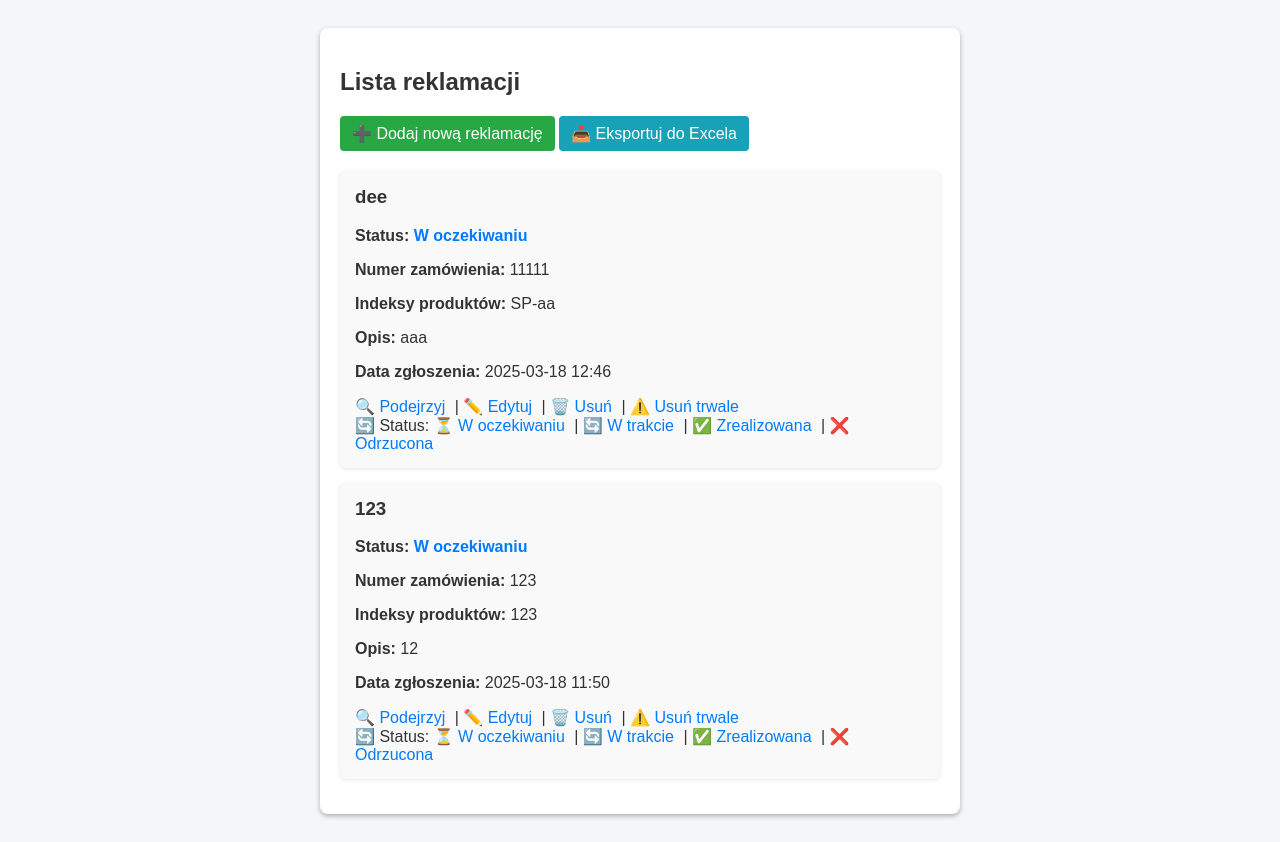
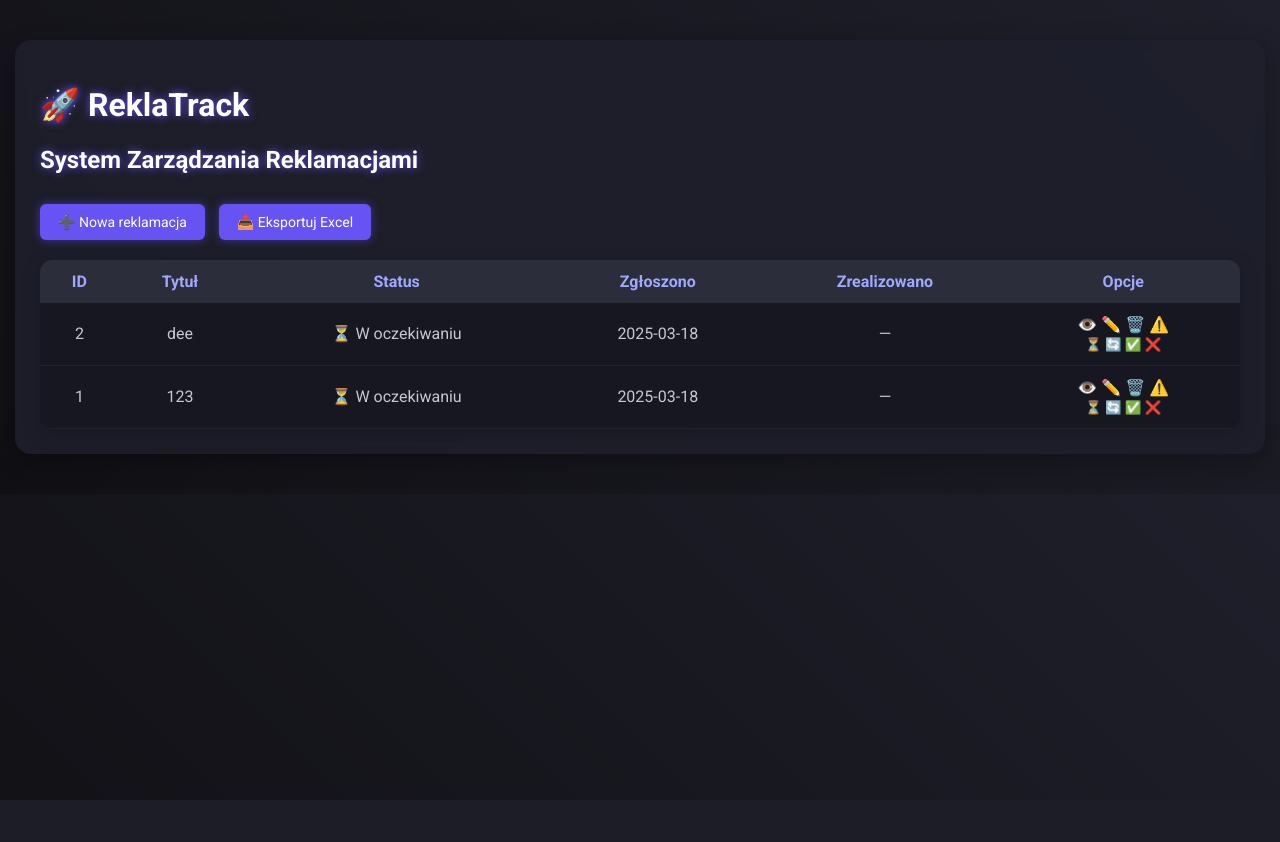
Before and after one commit to Geass/ReklaTrack, a Flask app: page / in a window 1280 px wide. After the commit the page ends 800 px from the top, so only its background shows below. Run offline with Flask 3, Linux system fonts and the light colour scheme; data comes from the database, SQL or seed files in the repository.

Commit message:
Add files via upload
Poprawa wizualna aplikacji - css

```diff
--- a/reklamacje/static/style.css
+++ b/reklamacje/static/style.css
@@ -1,95 +1,162 @@
+@import url('https://fonts.googleapis.com/css2?family=Roboto:wght@400;500;700&display=swap');
+
 body {
-    font-family: Arial, sans-serif;
-    background-color: #f4f7fa;
-    padding: 20px;
-    color: #333;
+    background: linear-gradient(45deg, #101014, #1f1f2b);
+    font-family: 'Roboto', sans-serif;
+    color: #c5c8d1;
+    margin: 0;
+    padding: 0;
 }
 
 .container {
-    background-color: #fff;
-    max-width: 600px;
-    margin: auto;
-    padding: 20px;
-    box-shadow: 0 2px 5px rgba(0,0,0,0.3);
+    max-width: 1200px;
+    margin: 40px auto;
+    padding: 25px;
+    background-color: rgba(30, 32, 44, 0.9);
+    border-radius: 16px;
+    box-shadow: 0 8px 25px rgba(0,0,0,0.3);
+    backdrop-filter: blur(5px);
+    animation: fadeIn 1s ease;
+}
+
+@keyframes fadeIn {
+    from { opacity: 0; transform: scale(0.98); }
+    to { opacity: 1; transform: scale(1); }
+}
+
+h1, h2 {
+    color: #fff;
+    text-shadow: 0 0 8px #6753f4;
+}
+
+table {
+    width: 100%;
+    border-collapse: collapse;
+    overflow: hidden;
+    border-radius: 12px;
+    margin-top: 15px;
+    background-color: rgba(22, 23, 31, 0.85);
+    box-shadow: 0 5px 20px rgba(0,0,0,0.2);
+}
+
+table th {
+    background-color: #2b2d3b;
+    padding: 12px;
+    color: #a1a8ff;
+}
+
+table td {
+    padding: 12px;
+    text-align: center;
+    border-bottom: 1px solid rgba(255,255,255,0.05);
+}
+
+table tbody tr:hover {
+    background-color: rgba(42, 45, 60, 0.6);
+}
+
+a {
+    color: #a1a8ff;
+    text-decoration: none;
+    transition: color 0.3s;
+}
+
+a:hover {
+    color: #6753f4;
+}
+
+.button {
+    padding: 10px 16px;
+    background-color: #6753f4;
+    color: #fff !important;
+    border-radius: 8px;
+    box-shadow: 0 0 10px rgba(103,83,244,0.5);
+    transition: transform 0.3s, box-shadow 0.3s;
+}
+
+.button:hover {
+    transform: translateY(-3px);
+    box-shadow: 0 0 20px rgba(103,83,244,0.7);
+}
+
+::-webkit-scrollbar {
+    width: 6px;
+}
+
+::-webkit-scrollbar-thumb {
+    background-color: #6753f4;
     border-radius: 8px;
 }
 
-input[type=text], textarea {
-    width: 100%;
-    padding: 8px;
-    margin: 5px 0 15px;
-    border: 1px solid #ccc;
-    border-radius: 4px;
+nav {
+    margin-bottom: 20px;
 }
 
-button {
-    padding: 8px 12px;
-    background-color: #007BFF;
-    color: #fff;
+input[type=text],
+input[type=email],
+textarea {
+    background-color: #282a3a;
+    color: #ffffff;
     border: none;
-    border-radius: 4px;
-    cursor: pointer;
+    border-radius: 6px;
+    padding: 10px;
+    margin-bottom: 10px;
+    width: 100%;
+    transition: box-shadow 0.3s;
+    box-shadow: 0 0 4px rgba(0,0,0,0.3);
 }
 
-button:hover {
-    background-color: #0056b3;
+input[type=text]:focus,
+input[type=email]:focus,
+textarea:focus {
+    outline: none;
+    box-shadow: 0 0 8px rgba(103,83,244,0.7);
 }
 
-a {
-    text-decoration: none;
-    color: #007BFF;
-}
-
-a:hover {
-    text-decoration: underline;
-}
-.reklamacja-card {
-    background-color: #f9f9f9;
+button[type=submit], button[type=button] {
+    background-color: #6753f4;
+    color: #ffffff;
     border-radius: 6px;
-    padding: 15px;
-    margin-bottom: 15px;
-    box-shadow: 0 1px 4px rgba(0,0,0,0.1);
-}
-
-.reklamacja-card h3 {
-    margin-top: 0;
-}
-
-.status {
-    font-weight: bold;
-    color: #007BFF;
-}
-
-.actions {
+    padding: 8px 15px;
+    border: none;
+    cursor: pointer;
+    transition: background-color 0.3s, transform 0.3s;
     margin-top: 10px;
 }
 
-.actions a {
-    margin-right: 5px;
+button[type=submit]:hover, button[type=button]:hover {
+    background-color: #5340d4;
+    transform: translateY(-2px);
+}
+
+form h4 {
+    color: #ffffff;
+    margin-top: 15px;
+    text-shadow: 0 0 8px #6753f4;
+}
+
+label {
+    color: #ffffff;
+    font-weight: bold;
+}
+button[type=submit], .button {
+    display: inline-block;
+    margin-right: 10px;
+    margin-top: 10px;
+    padding: 10px 18px;
+    font-size: 14px;
 }
 
 .button {
-    display: inline-block;
-    padding: 8px 12px;
-    margin-bottom: 20px;
     text-decoration: none;
-    background-color: #28a745;
-    color: #fff;
-    border-radius: 4px;
+    text-align: center;
+    background-color: #6753f4;
+    color: #ffffff;
+    border-radius: 6px;
+    transition: transform 0.3s, background-color 0.3s;
 }
 
-.button.export {
-    background-color: #17a2b8;
+.button:hover {
+    background-color: #5340d4;
+    transform: translateY(-3px);
 }
-
-.edit {
-    color: #ffc107;
-}
-
-.delete {
-    color: #dc3545;
-}
-
-.edit:hover, .delete:hover {
-    text-decoration: underline;
-}
--- a/reklamacje/templates/index.html
+++ b/reklamacje/templates/index.html
@@ -2,46 +2,66 @@
 <html lang="pl">
 <head>
     <meta charset="UTF-8">
-    <title>Lista Reklamacji</title>
+    <title>ReklaTrack - Reklamacje</title>
     <link rel="stylesheet" href="{{ url_for('static', filename='style.css') }}">
+    <meta name="viewport" content="width=device-width, initial-scale=1">
 </head>
 <body>
-    <div class="container">
-        <h2> Lista reklamacji</h2>
-        <a href="{{ url_for('dodaj') }}" class="button">➕ Dodaj nową reklamację</a>
-        <a href="{{ url_for('export') }}" class="button export">📥 Eksportuj do Excela</a>
+<div class="container">
+    <h1>🚀 ReklaTrack</h1>
+    <h2>System Zarządzania Reklamacjami</h2>
 
+    <nav>
+        <a href="{{ url_for('dodaj') }}" class="button">➕ Nowa reklamacja</a>
+        <a href="{{ url_for('export') }}" class="button">📥 Eksportuj Excel</a>
+    </nav>
+
+    <table>
+        <thead>
+            <tr>
+                <th>ID</th>
+                <th>Tytuł</th>
+                <th>Status</th>
+                <th>Zgłoszono</th>
+                <th>Zrealizowano</th>
+                <th>Opcje</th>
+            </tr>
+        </thead>
+        <tbody>
         {% for r in reklamacje %}
-            <div class="reklamacja-card">
-                <h3>{{ r.tytul }}</h3>
-                <p><strong>Status:</strong> <span class="status">{{ r.status }}</span></p>
-                <p><strong>Numer zamówienia:</strong> {{ r.numer or '—' }}</p>
-                <p><strong>Indeksy produktów:</strong>
-                    {% if r.lista_indeksow() %}
-                        {{ r.lista_indeksow() | join(', ') }}
+            <tr>
+                <td>{{ r.id }}</td>
+                <td>{{ r.tytul }}</td>
+                <td>
+                    {% if r.status == 'Zrealizowana' %}
+                        ✅
+                    {% elif r.status == 'Odrzucona' %}
+                        ❌
+                    {% elif r.status == 'W trakcie' %}
+                        🔄
                     {% else %}
-                        —
+                        ⏳
                     {% endif %}
-                </p>
-                <p><strong>Opis:</strong> {{ r.opis or 'Brak opisu.' }}</p>
-                <p><strong>Data zgłoszenia:</strong> {{ r.data_utworzenia.strftime('%Y-%m-%d %H:%M') }}</p>
-
-                <div class="actions">
-                    <a href="{{ url_for('podglad', id=r.id) }}">🔍 Podejrzyj</a> |
-                    <a href="{{ url_for('edytuj', id=r.id) }}">✏️ Edytuj</a> |
-                    <a href="{{ url_for('usun', id=r.id) }}">🗑️ Usuń</a> |
-                    <a href="{{ url_for('usun_trwale', id=r.id) }}" onclick="return confirm('Usunąć trwale?')">⚠️ Usuń trwale</a>
-                    <br>
-                    🔄 Status:
-                    <a href="{{ url_for('zmien_status', id=r.id, status='W oczekiwaniu') }}">⏳ W oczekiwaniu</a> |
-                    <a href="{{ url_for('zmien_status', id=r.id, status='W trakcie') }}">🔄 W trakcie</a> |
-                    <a href="{{ url_for('zmien_status', id=r.id, status='Zrealizowana') }}">✅ Zrealizowana</a> |
-                    <a href="{{ url_for('zmien_status', id=r.id, status='Odrzucona') }}">❌ Odrzucona</a>
-                </div>
-            </div>
-        {% else %}
-            <p>Brak reklamacji w systemie.</p>
+                    {{ r.status }}
+                </td>
+                <td>{{ r.data_utworzenia.strftime('%Y-%m-%d') }}</td>
+                <td>{{ r.data_realizacji.strftime('%Y-%m-%d') if r.data_realizacji else '—' }}</td>
+                <td>
+                    <a href="{{ url_for('podglad', id=r.id) }}">👁️</a>
+                    <a href="{{ url_for('edytuj', id=r.id) }}">✏️</a>
+                    <a href="{{ url_for('usun', id=r.id) }}">🗑️</a>
+                    <a href="{{ url_for('usun_trwale', id=r.id) }}" onclick="return confirm('Usunąć trwale?');">⚠️</a><br>
+                    <small>
+                        <a href="{{ url_for('zmien_status', id=r.id, status='W oczekiwaniu') }}">⏳</a>
+                        <a href="{{ url_for('zmien_status', id=r.id, status='W trakcie') }}">🔄</a>
+                        <a href="{{ url_for('zmien_status', id=r.id, status='Zrealizowana') }}">✅</a>
+                        <a href="{{ url_for('zmien_status', id=r.id, status='Odrzucona') }}">❌</a>
+                    </small>
+                </td>
+            </tr>
         {% endfor %}
-    </div>
+        </tbody>
+    </table>
+</div>
 </body>
 </html>
```
Also changed, not shown: reklamacje/templates/dodaj.html (+21 -11 lines), reklamacje/templates/edytuj.html (+29 -20 lines), 1 other file.
